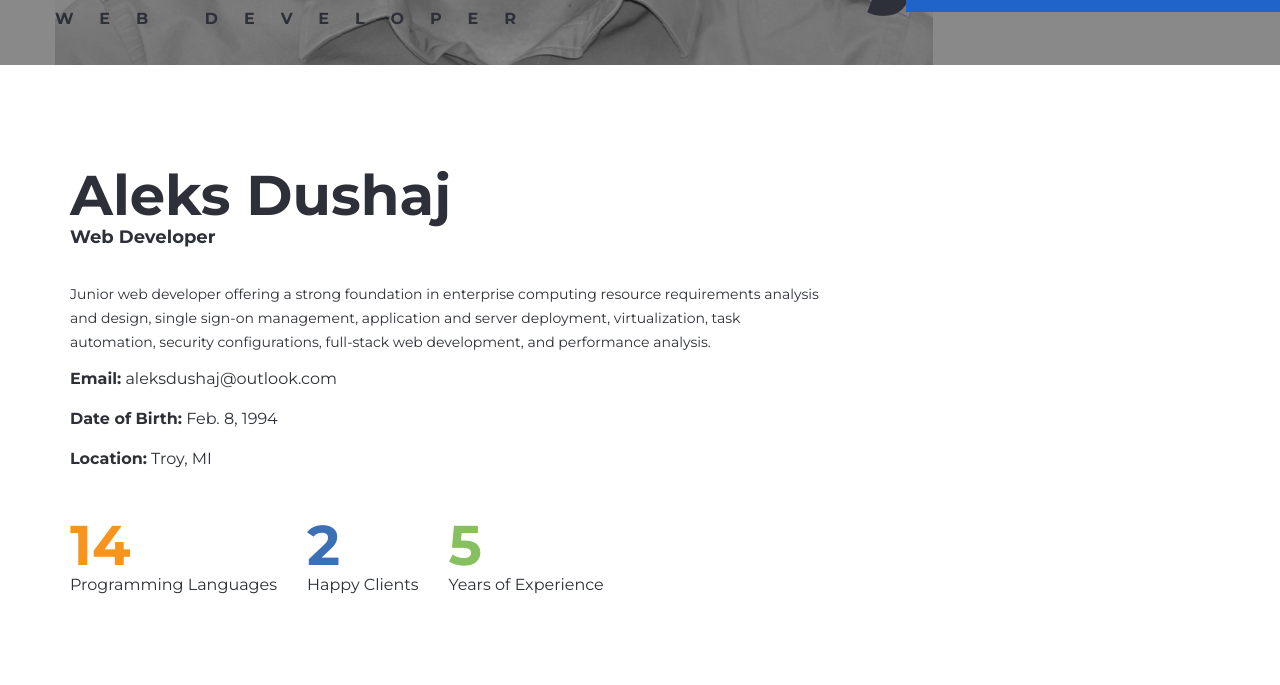
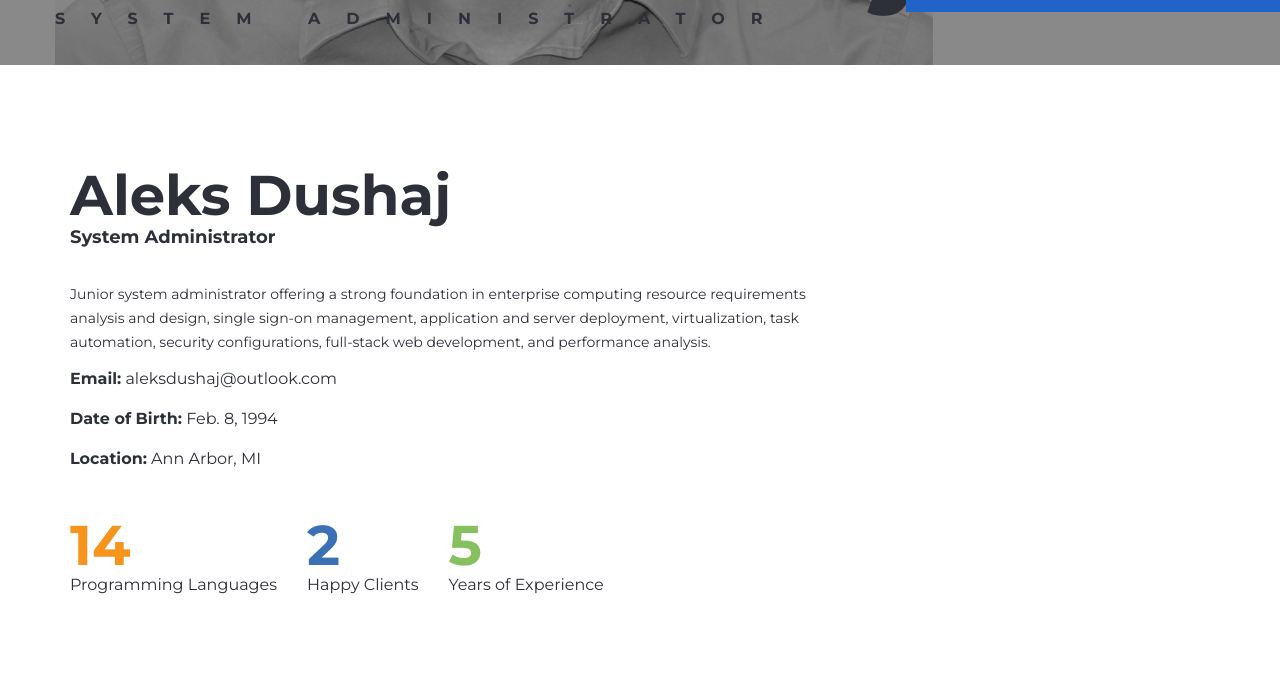
Before and after one commit to adushaj/adushaj.github.io, a plain HTML site: page index.html in a window 1280 px wide. Shown: the part 635-1320 px from the top of the page. Drawn offline with Linux system fonts and the light colour scheme.

Commit message:
identitiy change

```diff
--- a/index.html
+++ b/index.html
@@ -96,7 +96,7 @@
                                 <div class="banner-info">
                                     <h1>Hello, I am</h1>
                                     <h2>Aleks Dushaj</h2>
-                                    <h3>Web Developer</h3>
+                                    <h3>System Administrator</h3>
                                 </div>
                             </div>
                         </div>
@@ -110,17 +110,17 @@
                         <div class="col-sm-8">
                             <div class="section-title">
                                 <h1>Aleks Dushaj</h1>
-                                <h4>Web Developer</h4>
+                                <h4>System Administrator</h4>
                             </div>
                             <div class="about-info">
-                                <p>Junior web developer offering a strong foundation in enterprise computing resource requirements analysis and design, single sign-on management, application and server deployment, virtualization, task automation, security configurations, full-stack web development, and performance analysis.</p>
+                                <p>Junior system administrator offering a strong foundation in enterprise computing resource requirements analysis and design, single sign-on management, application and server deployment, virtualization, task automation, security configurations, full-stack web development, and performance analysis.</p>
 
                             </div>
                             <address>
                                 <p><span>Email:</span> aleksdushaj@outlook.com</p>
                                 <!-- <p><span>Phone:</span> (123)-456-78910</p> -->
                                 <p><span>Date of Birth:</span> Feb. 8, 1994</p>
-                                <p><span>Location:</span> Troy, MI </p>
+                                <p><span>Location:</span> Ann Arbor, MI </p>
                             </address>
                             <ul class="achievement">
                                 <li class="achievement-info">
@@ -484,7 +484,7 @@
                                                 <i class="fa fa-map-signs" aria-hidden="true"></i>
                                             </div>
                                             <h3>Location</h3>
-                                            <p>Troy, MI</p>
+                                            <p>Ann Arbor, MI</p>
                                         </li>
                                         <li>
                                             <div class="icons icons1">
```
